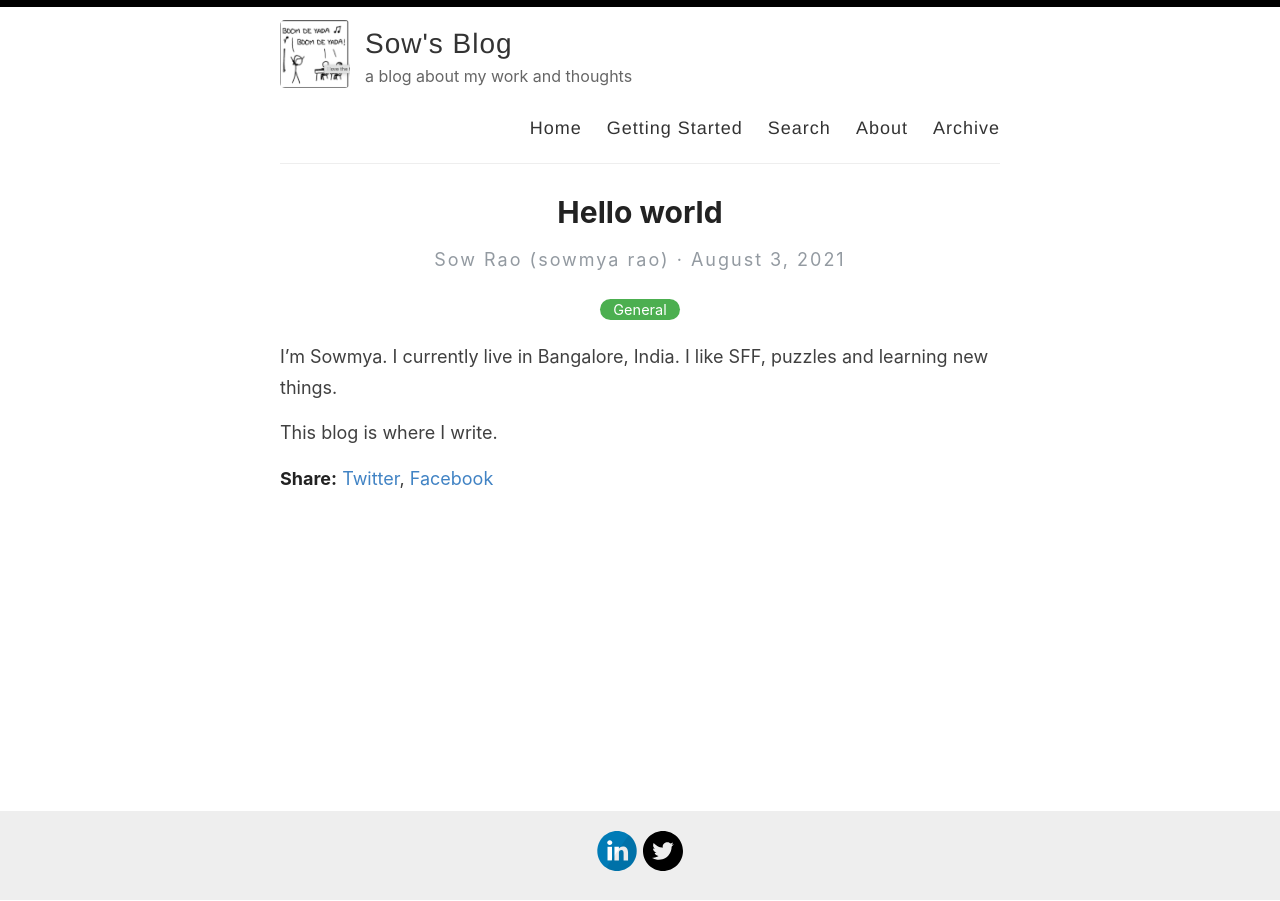
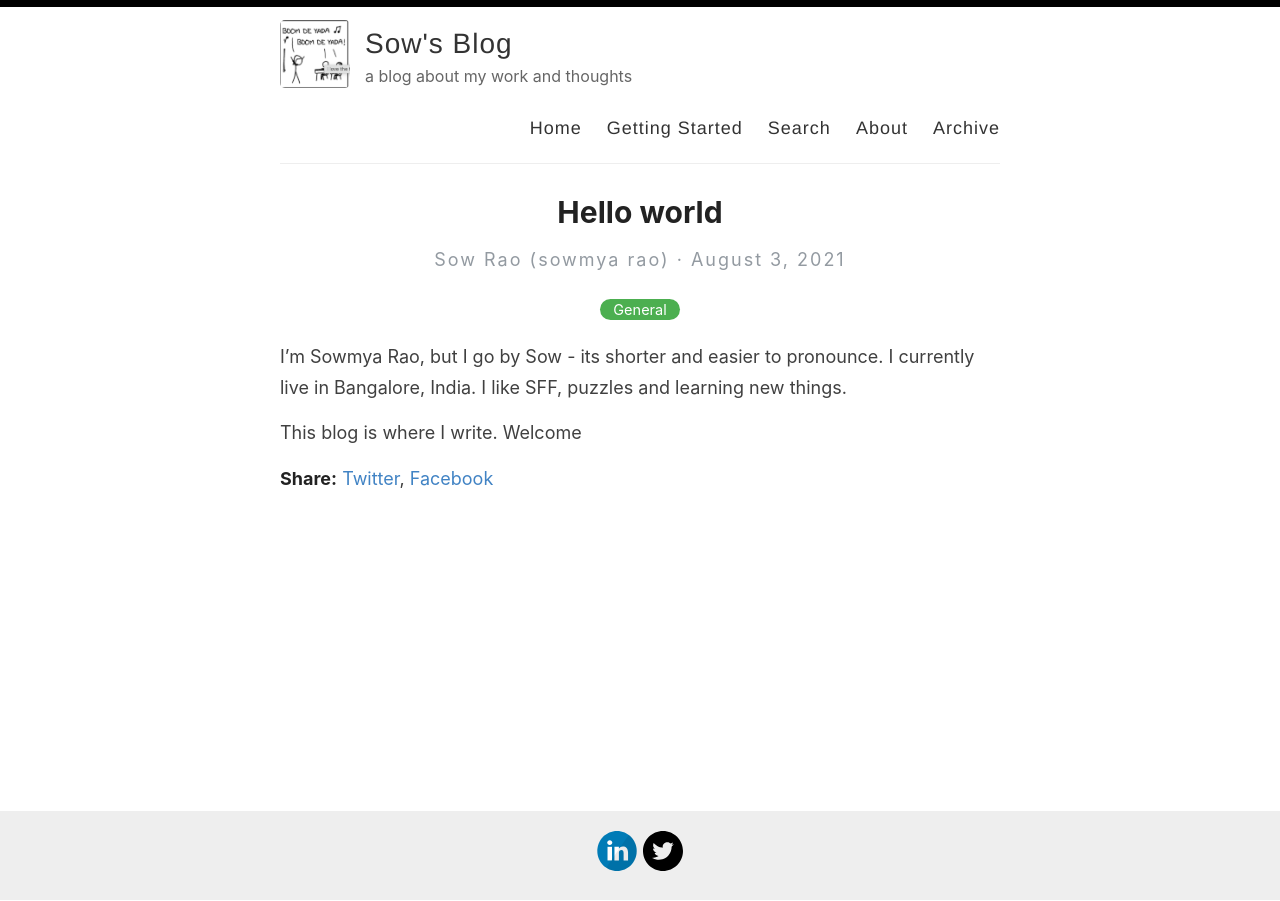
Before and after one commit to sow451/sowmya.blog, a Jekyll site: the page built from _posts/2021-08-03-helloworld.md, in a window 1280 px wide. Built offline with Jekyll 4.4.1, drawn with Linux system fonts in a browser that asks for light colours.

Commit message:
added cname and edited helloworld

```diff
--- /dev/null
+++ b/Cname
@@ -0,0 +1 @@
+sowrao.com
--- a/_posts/2021-08-03-helloworld.md
+++ b/_posts/2021-08-03-helloworld.md
@@ -5,6 +5,6 @@ categories: [General]
 excerpt: I write here.
 ---
 
-I'm Sowmya. I currently live in Bangalore, India. I like SFF, puzzles and learning new things.
+I'm Sowmya Rao, but I go by Sow - its shorter and easier to pronounce. I currently live in Bangalore, India. I like SFF, puzzles and learning new things.
 
-This blog is where I write.
+This blog is where I write. Welcome
```
